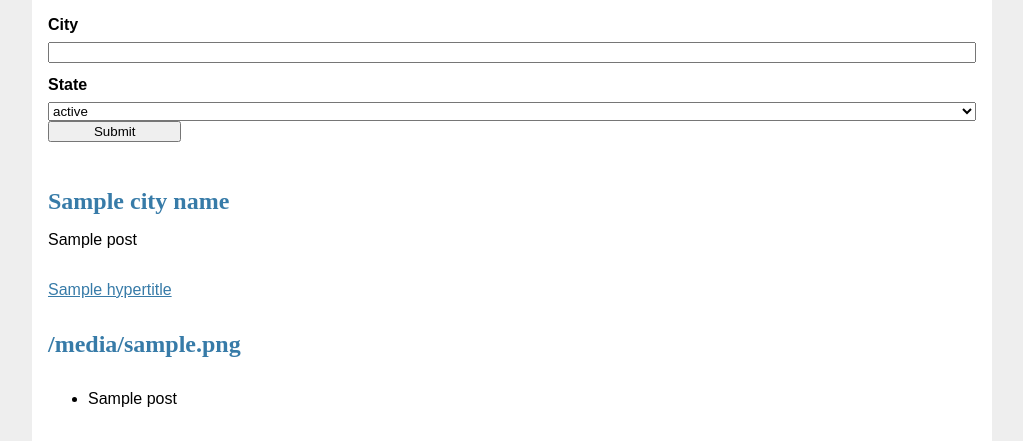
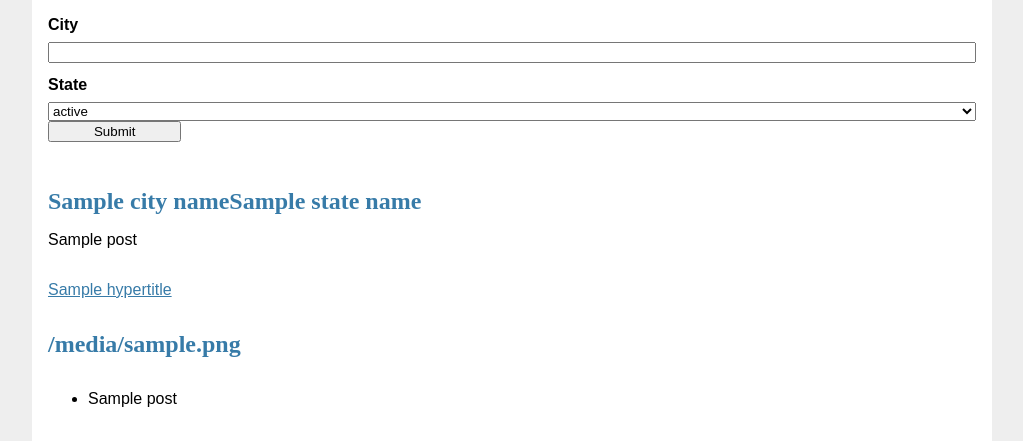
Before and after one commit to mn4774jm/wishful_travel_app, a Flask app: template flask_site/templates/home/search.html in a window 1280 px wide. Shown: the part 98-539 px from the top of the page, without its empty margins (128-1151 px from the left). Run offline with Flask 2, Linux system fonts and the light colour scheme; the template is opened without the code that fills it: most values are stand-ins (such as "Sample title", 1, 10 or a date in 2020).

```diff
--- a/API/ors_api.py
+++ b/API/ors_api.py
@@ -83,6 +83,10 @@ def get_directions(start, end):
         #     print(f'{count}. {direction} | {distance} miles.')
         #     count += 1
 
+# general_coordinates_1 = get_general_location_coordinates('minnesota', 'minneapolis')
+# general_coordinates_2 = get_general_location_coordinates('Wisconsin', 'Green bay')
+# print(get_directions(general_coordinates_1, general_coordinates_2))
+
 
 
 """
--- a/flask_site/home.py
+++ b/flask_site/home.py
@@ -41,7 +41,7 @@ def search():
 
             if page_id is not False and posts is not None and start is not None and end is not None:
                 # perfect world rendering. Runs when data is returned correctly.
-                return render_template('home/search.html', states=state_list, posts=page_data.split(), city_name=city,
+                return render_template('home/search.html', states=state_list, posts=page_data.split(), city_name=city, state_name=f', {state}',
                                        hyperlink=session_url, hypertitle='More Info', food=res_list,
                                        res_banner='Top Rated Restaurants', dir_banner='Driving Directions', routes=directions)
 
--- a/flask_site/templates/home/search.html
+++ b/flask_site/templates/home/search.html
@@ -17,7 +17,7 @@
     <input type="submit" value="Submit">
   </form>
 <form>
-  <h1>{{ city_name }}</h1>
+  <h1>{{ city_name }}{{ state_name }}</h1>
   {% for post in posts %}
   {{ post }}
   {% endfor %}
```
